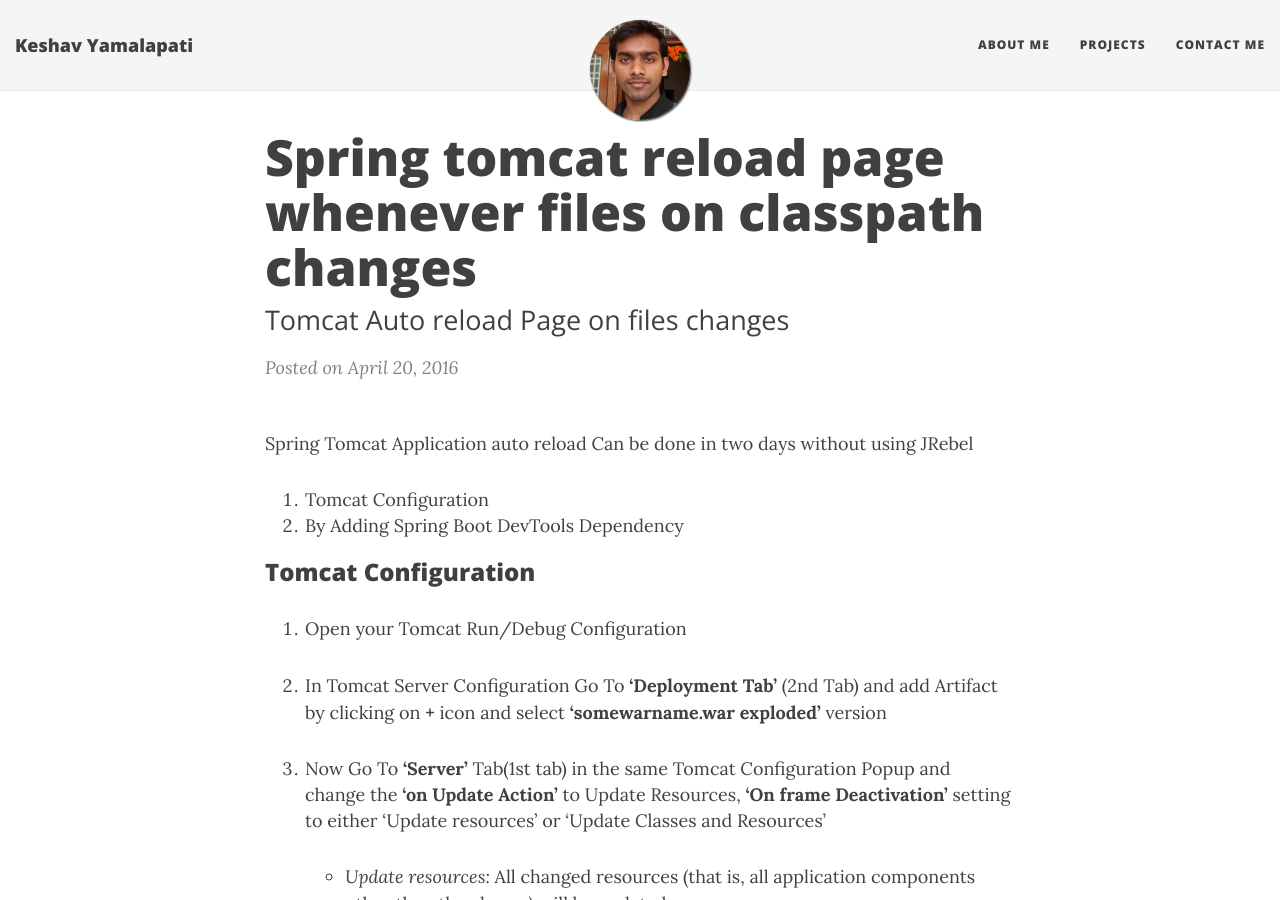
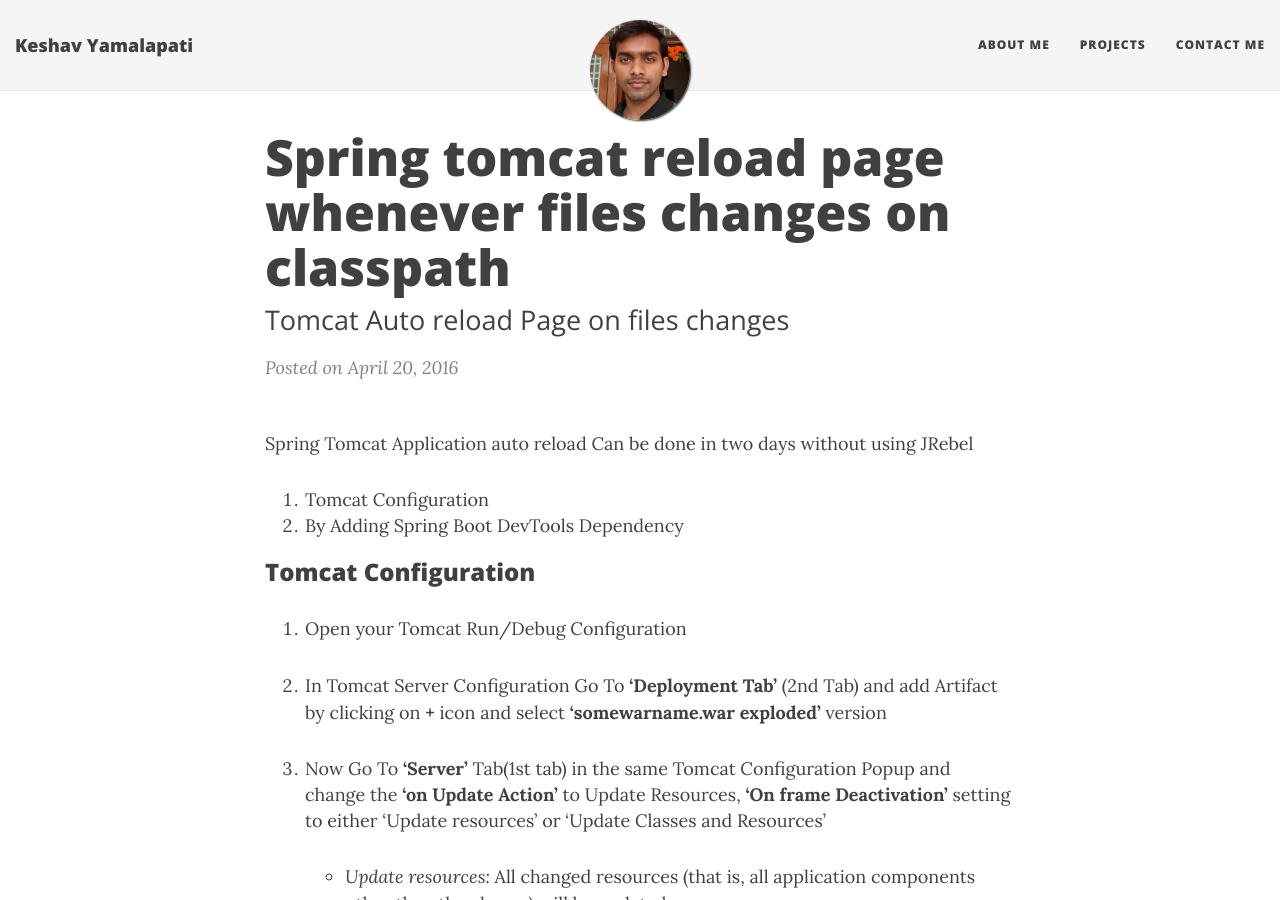
Before and after one commit to ykeshav/ykeshav.github.io, a Jekyll site: the page built from _posts/2016-04-20-spring-tomcat-reload-on-resources-changes.md, in a window 1280 px wide and 900 px high. Built offline with Jekyll 4.4.1, drawn with Linux system fonts in a browser that asks for light colours; nearby versions of some CDN libraries.

```diff
--- a/_posts/2016-04-20-spring-tomcat-reload-on-resources-changes.md
+++ b/_posts/2016-04-20-spring-tomcat-reload-on-resources-changes.md
@@ -1,6 +1,6 @@
 ---
 layout: post
-title: Spring tomcat reload page whenever files on classpath changes
+title: Spring tomcat reload page whenever files changes on classpath
 subtitle: Tomcat Auto reload Page on files changes
 ---
 
```
